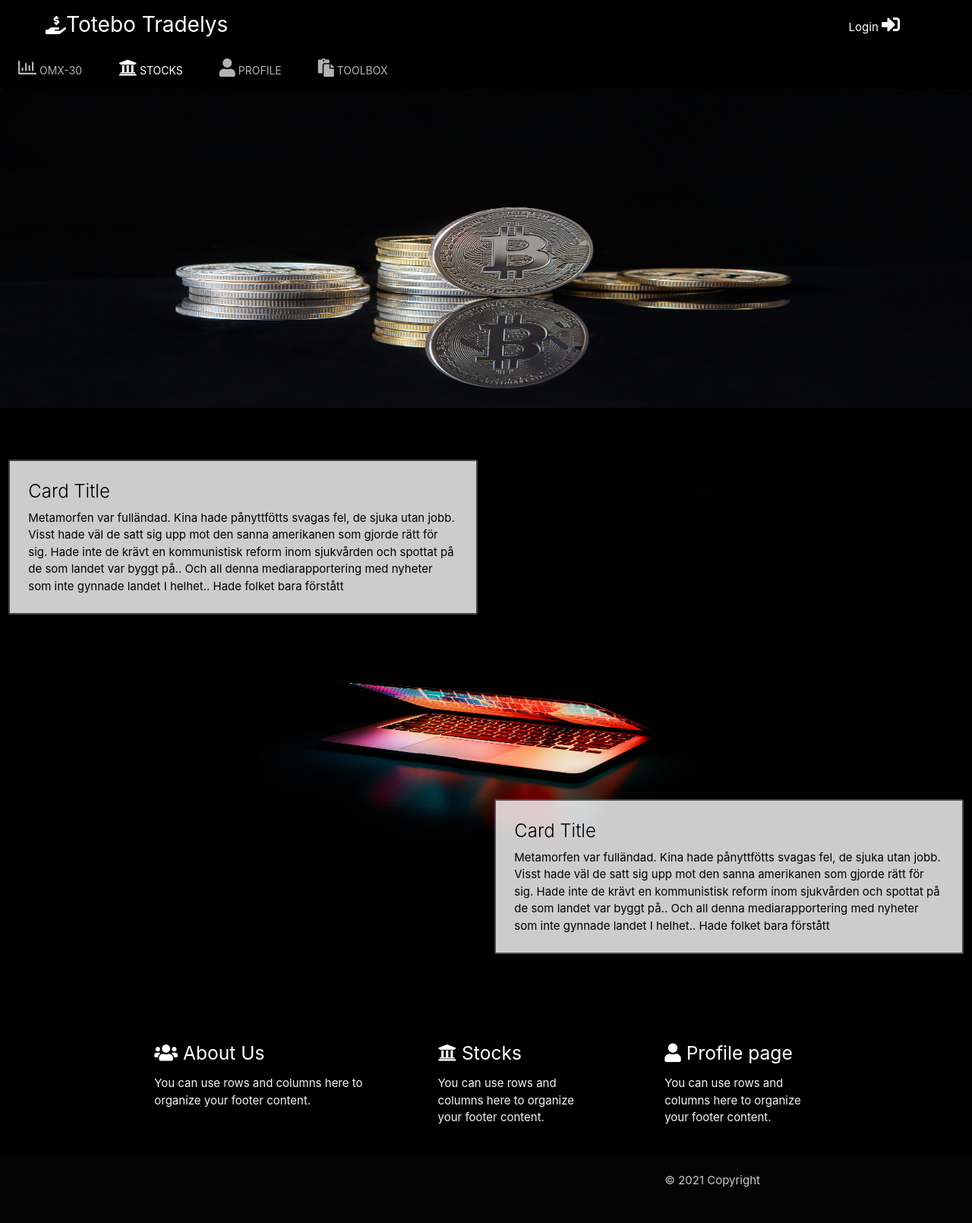
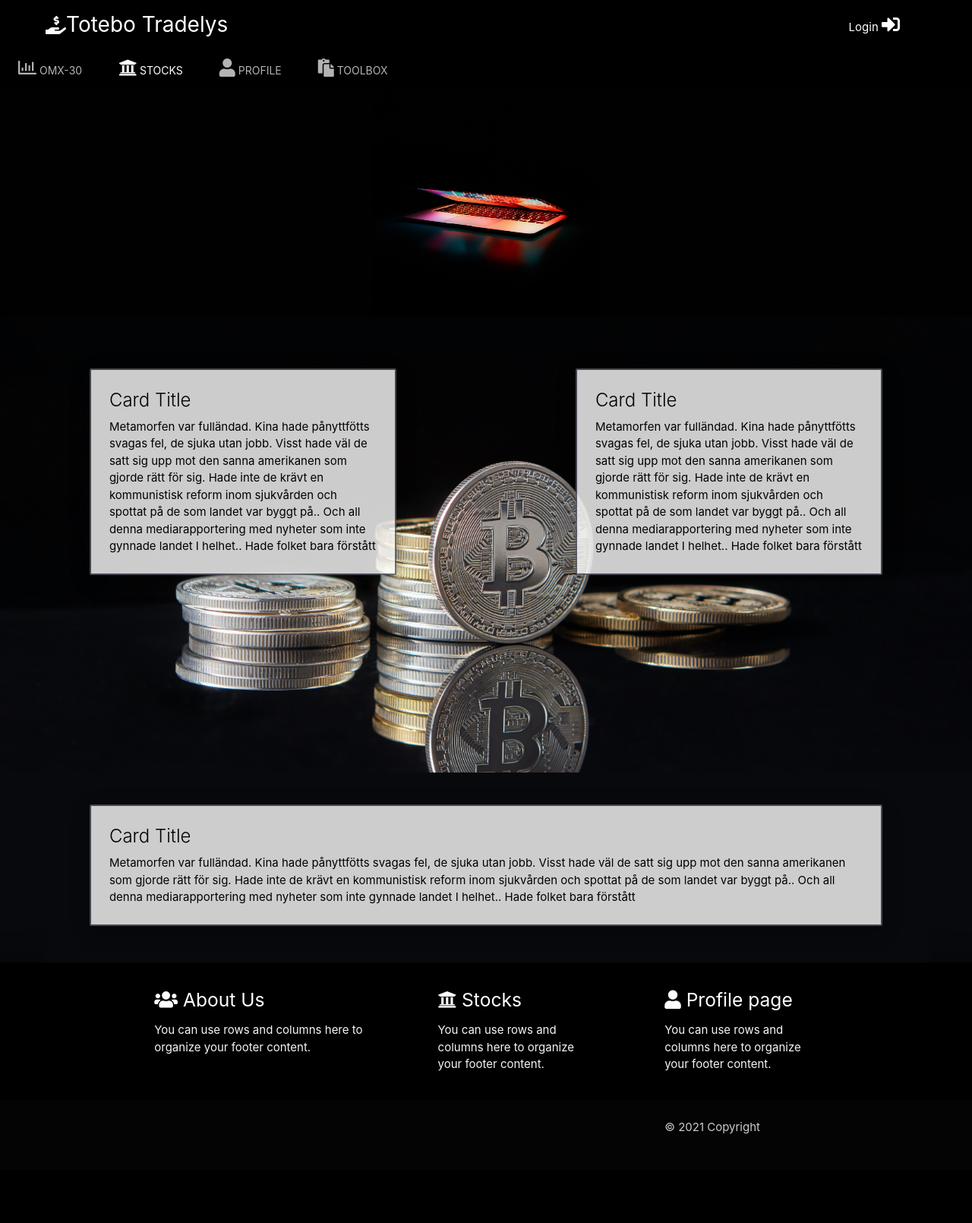
Before and after one commit to GurraT/Totebo-Trading, a Flask app: page / in a window 1280 px wide. Shown: the whole page at 76% size. After the commit the page ends 1493 px from the top, so only its background shows below. Run offline with Flask 2, Linux system fonts and the light colour scheme; some libraries are stand-ins or nearby versions.

Commit message:
Last touch on the base.html before adding function

```diff
--- a/static/css/style.css
+++ b/static/css/style.css
@@ -12,19 +12,27 @@
 height: 420px;
 }
 
-.heroimg img{
-    height:100%;
-    width:100%;
+.heroimg{
+    height:300px;
+    background-color: #010101;
+    background-image: url("../img/pexels-junior-teixeira-2047905.jpg");
+    background-size: 300px 300px;
+    background-position: center;
+    background-repeat: no-repeat;
 }
 
 
 #main{
-    height:800px;
-    background-image: url("../img/pexels-junior-teixeira-2047905.jpg");
-    background-size: 600px 600px;
+    height:850px;
+    background-color:#08090d;
+}
+
+#main .row{
+    height:600px;
+    background-image:url("../img/pexels-ds-stories-7267492.jpg");
+    background-size: cover;
     background-position: center;
     background-repeat: no-repeat;
-
 }
 
 
@@ -37,9 +45,12 @@ height: 420px;
 }
 
 .rightpanel{
-    margin-top: 200px;
+    margin-top: 60px;
 }
 
+.bottompanel{
+    margin-top: 280px;
+}
 
 @media screen and (max-width: 1000px) {
 
--- a/templates/base.html
+++ b/templates/base.html
@@ -30,12 +30,11 @@
     </div>
   </nav>
   <div class = "heroimg s12 m12 l12">
-    <img src="static/img/pexels-ds-stories-7267492.jpg" alt="coin">
   </div>
   </header>
-  <section id="main" class="#000000 black">
+  <section id="main">
   <div class="row">
-    <div class="col s12 m6 leftpanel">
+    <div class="col s12 m4 leftpanel offset-m1">
       <div class="card #ffffff white z-depth-4">
         <div class="card-content black-text">
           <span class="card-title">Card Title</span>
@@ -43,9 +42,15 @@
         </div>
       </div>
     </div>
-  </div>
-  <div class="row">
-    <div class="rightpanel col s12 m6 offset-m6">
+    <div class="rightpanel col s12 m4 offset-m2">
+      <div class="card #ffffff white z-depth-4">
+        <div class="card-content black-text">
+          <span class="card-title">Card Title</span>
+          <p>Metamorfen var fulländad. Kina hade pånyttfötts svagas fel, de sjuka utan jobb. Visst hade väl de satt sig upp mot den sanna amerikanen som gjorde rätt för sig. Hade inte de krävt en kommunistisk reform inom sjukvården och spottat på de som landet var byggt på.. Och all denna mediarapportering med nyheter som inte gynnade landet I helhet.. Hade folket bara förstått</p>
+        </div>
+      </div>
+    </div>
+        <div class="bottompanel col s10 offset-s1">
       <div class="card #ffffff white z-depth-4">
         <div class="card-content black-text">
           <span class="card-title">Card Title</span>
```
